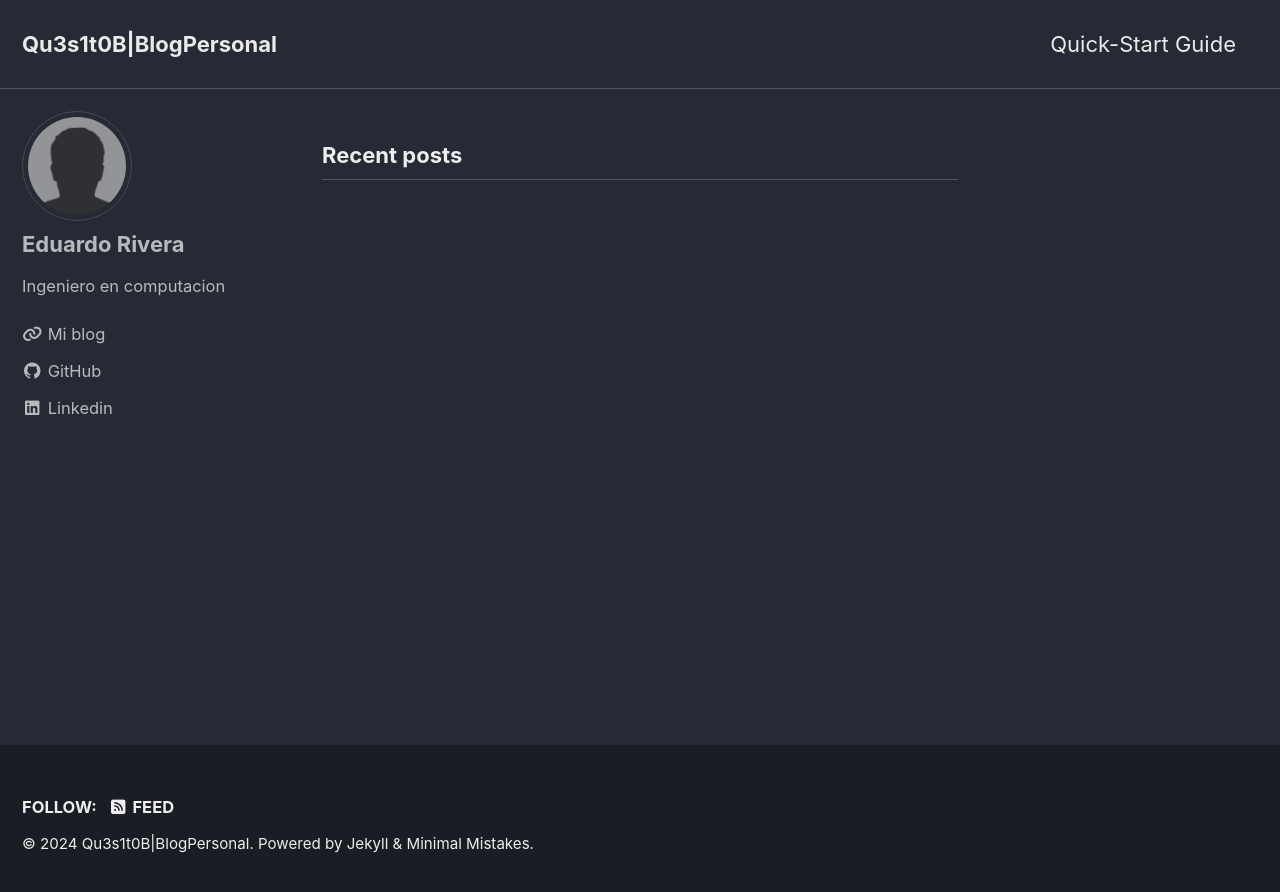
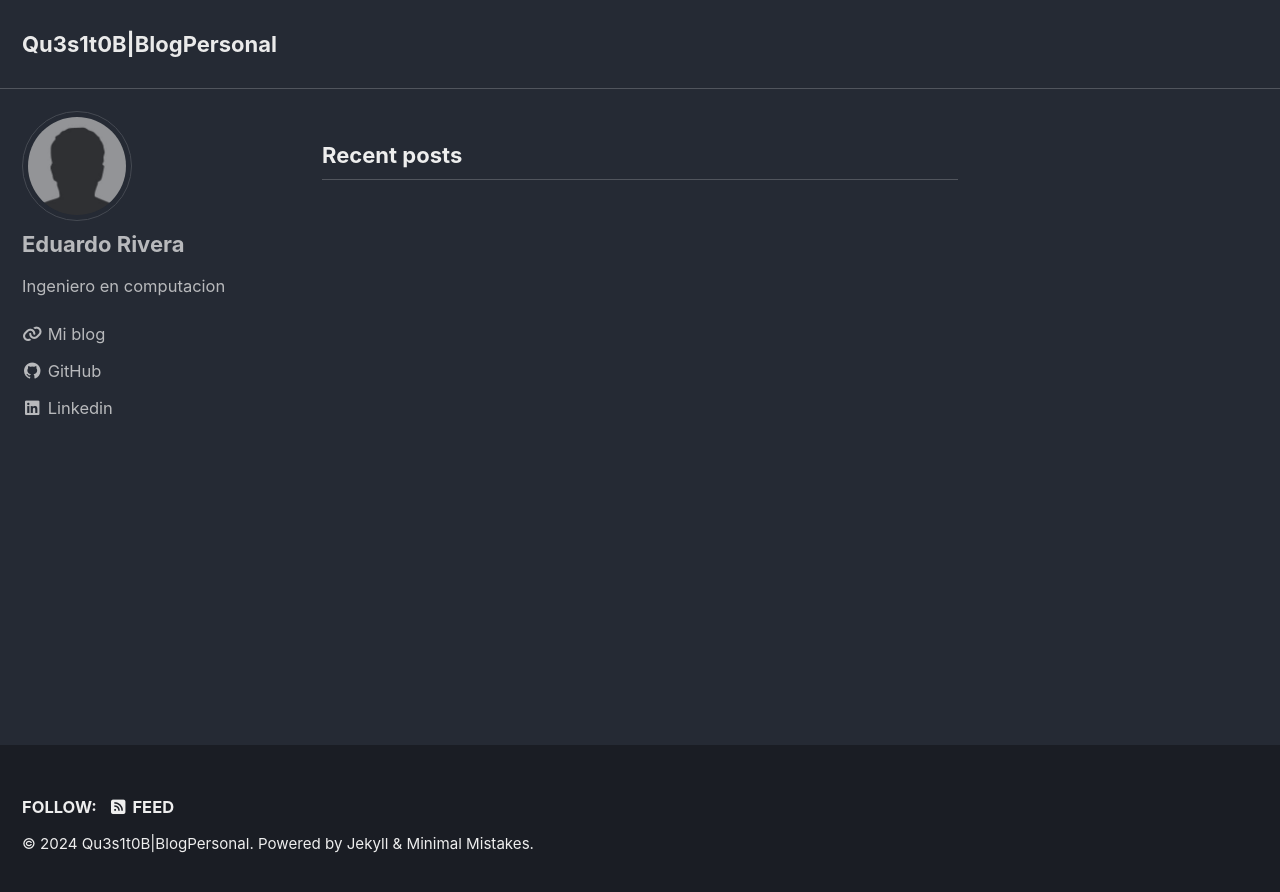
Before and after one commit to Eduardo99RP/Eduardo99RP.github.io, a Jekyll site: the page built from index.markdown, in a window 1280 px wide. Shown: the top 892 px of the page. Built offline with Jekyll 4.4.1, drawn with Linux system fonts in a browser that asks for light colours; cached includes are drawn as plain includes.

Commit message:
Update navigation.yml

```diff
--- a/_data/navigation.yml
+++ b/_data/navigation.yml
@@ -1,7 +1,7 @@
 # main links
 main:
-  - title: "Quick-Start Guide"
-    url: https://mmistakes.github.io/minimal-mistakes/docs/quick-start-guide/
+  # - title: "Home"
+  #   url: https://eduardo99rp.github.io/
   # - title: "About"
   #   url: https://mmistakes.github.io/minimal-mistakes/about/
   # - title: "Sample Posts"
```
